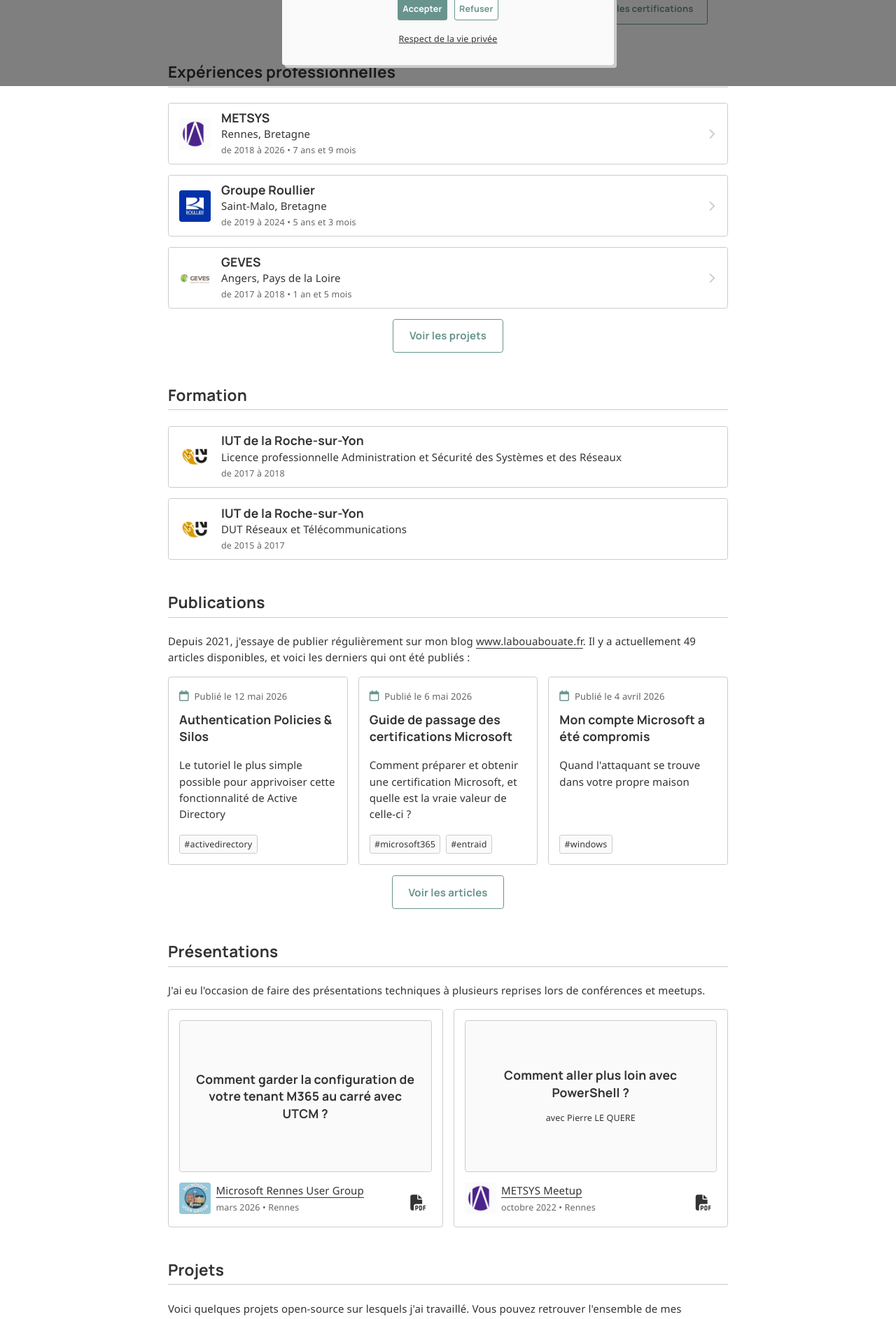
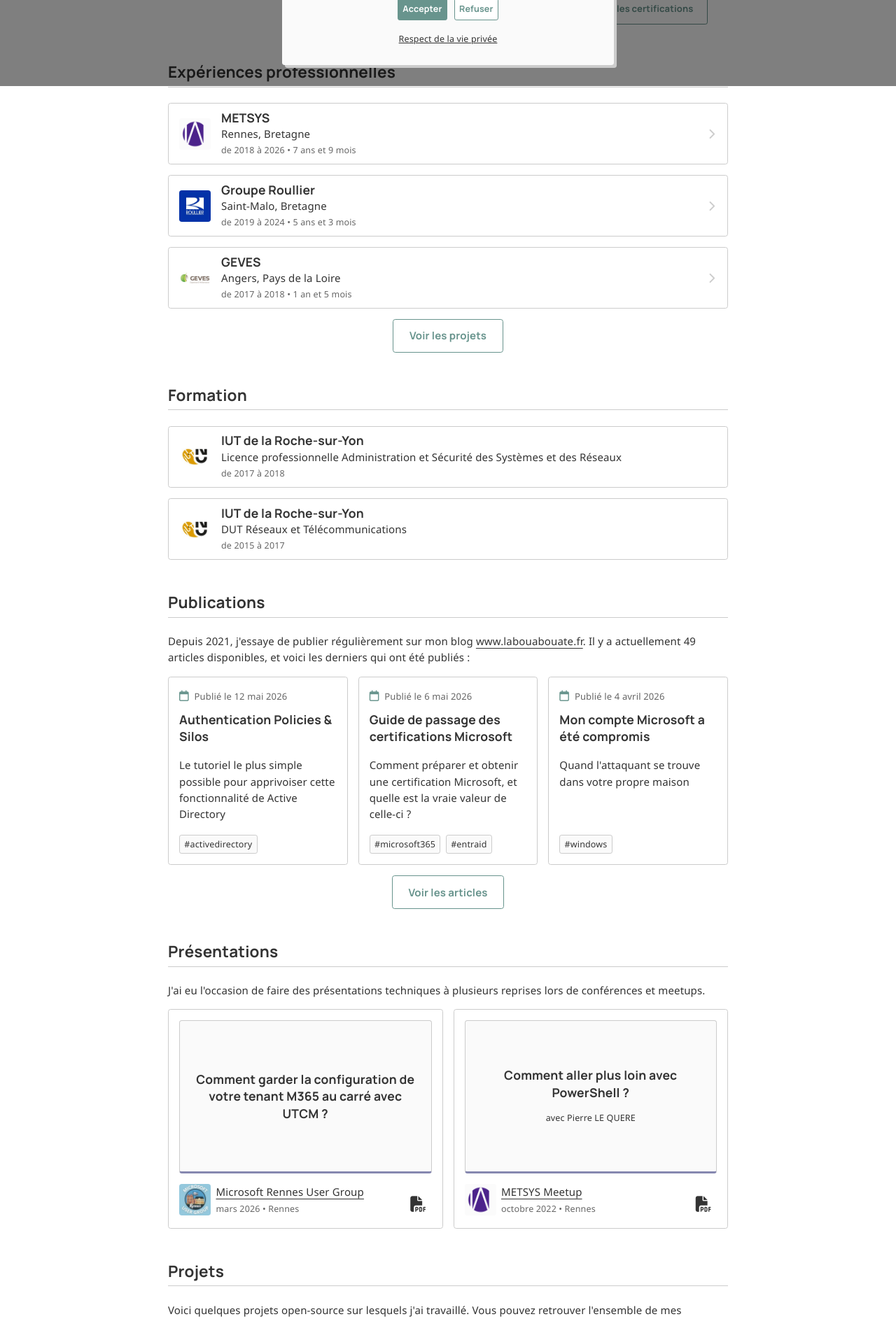
Before and after one commit to leobouard/leobouard.github.io, a Jekyll site: the page built from _pages/cv.html, in a window 1280 px wide. Shown: the part 777-2662 px from the top of the page at 70% size. Built offline with Jekyll 4.4.1, drawn with Linux system fonts in a browser that asks for light colours; nearby versions of some CDN libraries; some web fonts are replaced.

Commit message:
Update talk.scss

```diff
--- a/_sass/talk.scss
+++ b/_sass/talk.scss
@@ -16,6 +16,7 @@
     margin-bottom: 1em;
     border: 1px solid var(--mediumaccent);
     border-radius: var(--borderradius);
+    border-bottom: 3px solid var(--accent);
     background: var(--lightaccent);
 }
 
```
